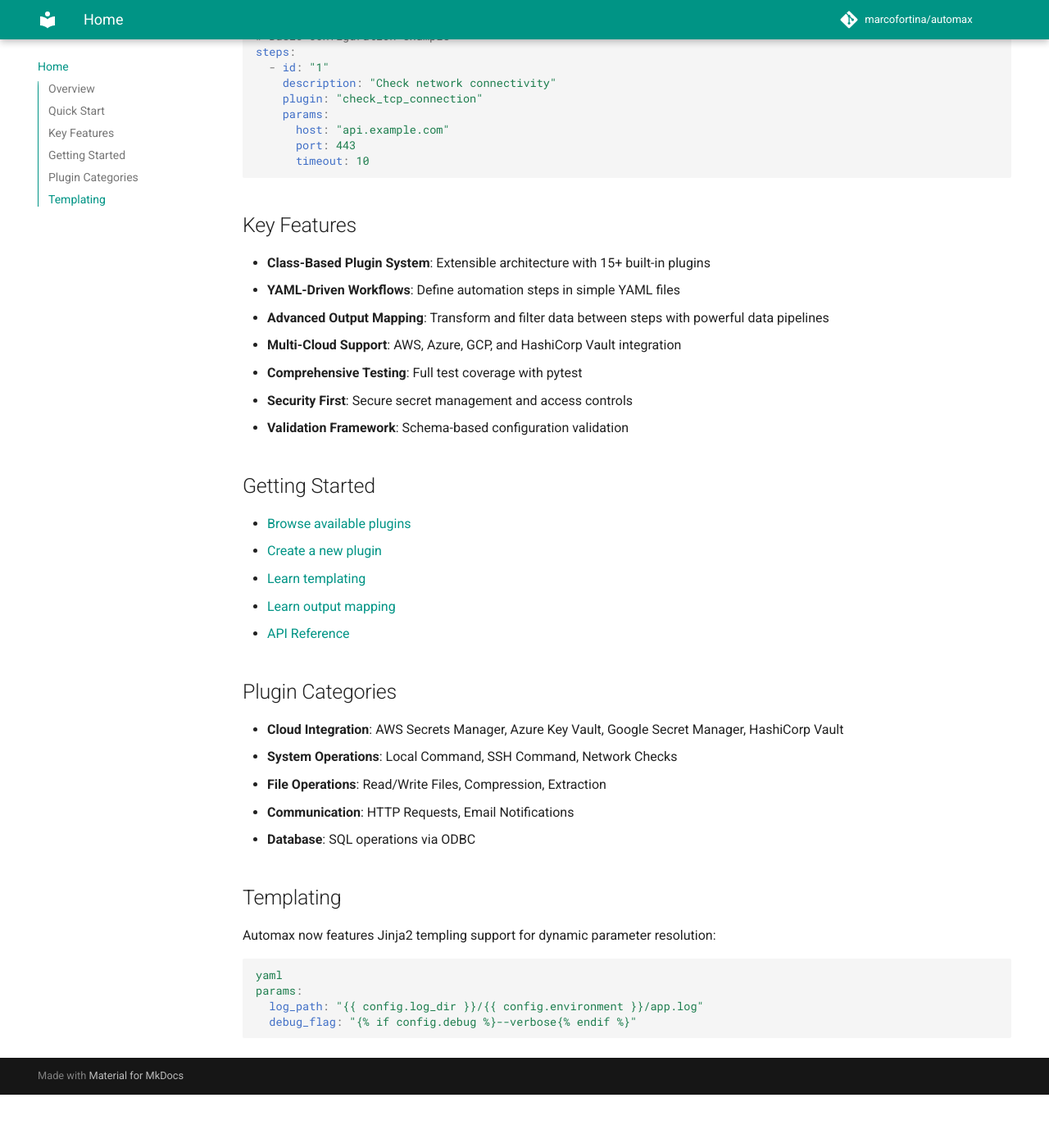
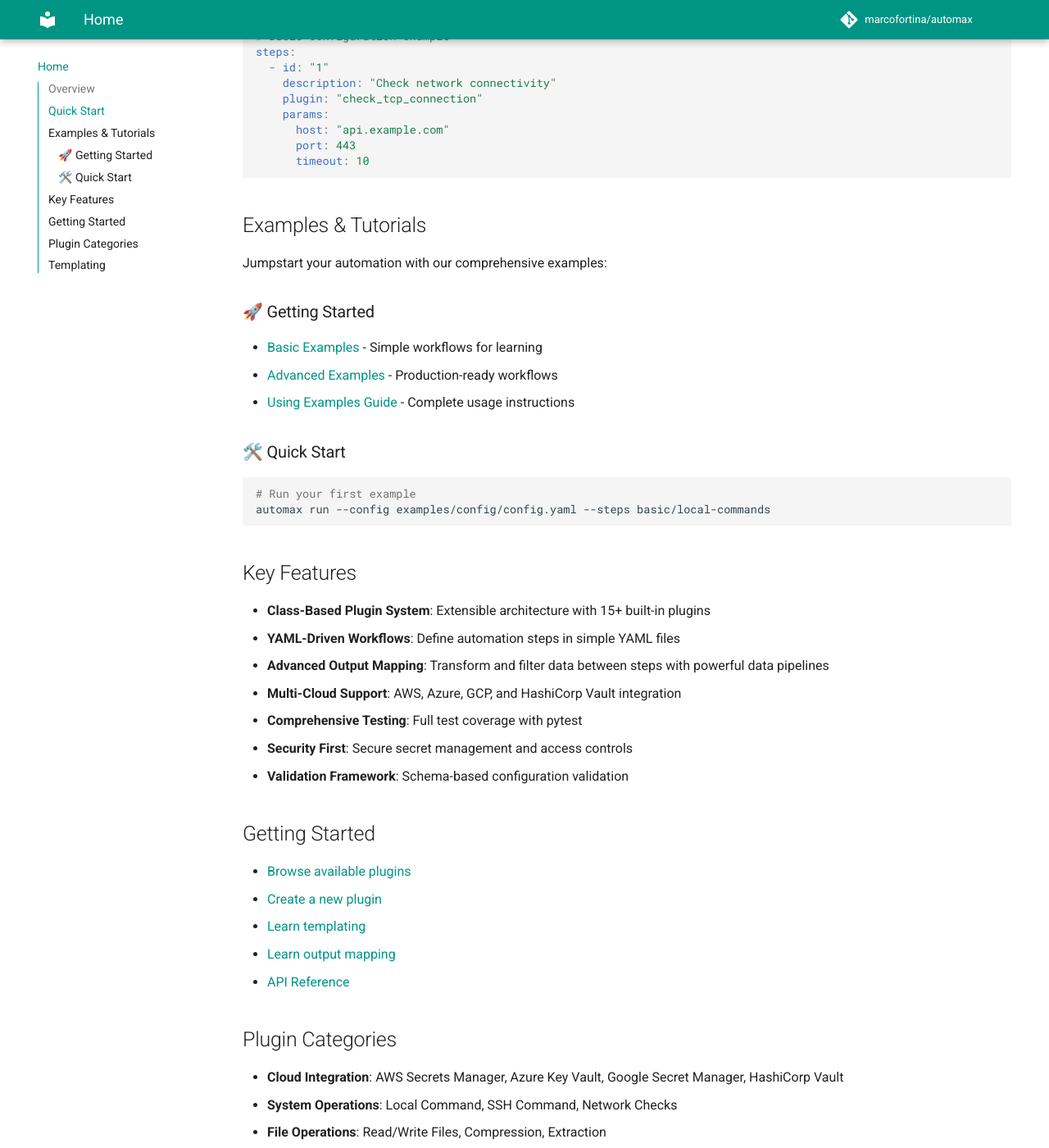
Before and after one commit to marcofortina/automax, an MkDocs documentation site: the page built from docs/index.md, in a window 1280 px wide and 1400 px high, scrolled down 462 px. Shown: the whole window at 82% size. Built offline with MkDocs 1.6.1 and Material for MkDocs 9.7.7, drawn with Linux system fonts in a browser that asks for light colours; comment, search, counter and statistics services are not loaded; before the commit the page ends 1797 px from its top, so only the background shows below that; some of the changed text lies outside the part shown.

Commit message:
docs: update documentation index with examples reference

````diff
--- a/docs/index.md
+++ b/docs/index.md
@@ -20,6 +20,21 @@
       host: "api.example.com"
       port: 443
       timeout: 10
+```
+
+## Examples & Tutorials
+
+Jumpstart your automation with our comprehensive examples:
+
+### 🚀 Getting Started
+- [Basic Examples](guides/using-examples.md#basic-examples) - Simple workflows for learning
+- [Advanced Examples](guides/using-examples.md#advanced-examples) - Production-ready workflows
+- [Using Examples Guide](guides/using-examples.md) - Complete usage instructions
+
+### 🛠️ Quick Start
+```bash
+# Run your first example
+automax run --config examples/config/config.yaml --steps basic/local-commands
 ```
 
 ## Key Features
@@ -50,10 +65,9 @@
 
 ## Templating
 
-Automax now features Jinja2 templing support for dynamic parameter resolution:
+Automax now features Jinja2 templating support for dynamic parameter resolution:
 
 ```yaml
-yaml
 params:
   log_path: "{{ config.log_dir }}/{{ config.environment }}/app.log"
   debug_flag: "{% if config.debug %}--verbose{% endif %}"
````
